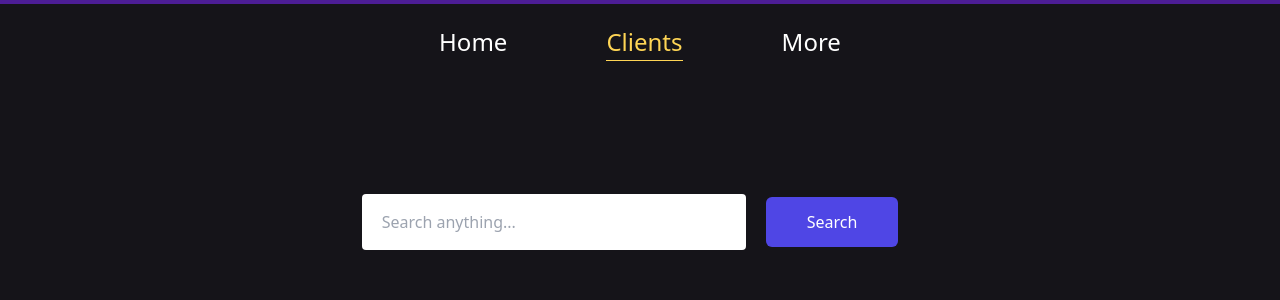
After one commit to cppcoders/Recolient, a Flask app: page /clients in a window 1280 px wide. The commit adds this page. Shown: the top 300 px of the page. Run offline with Flask 2, Linux system fonts and the light colour scheme.

Commit message:
Added clients and more pages

```diff
--- a/main.py
+++ b/main.py
@@ -1,20 +1,20 @@
 from flask import Flask, request, redirect, render_template
 
 
-app = Flask(__name__ , static_url_path='/templates/static')
+app = Flask(__name__ )
 
 
 @app.route("/")
 def index():
     return render_template('home.html')
 
-# @app.route("/clients")
-# def mod():
-#         return render_template('clients.html')
+@app.route("/clients")
+def mod():
+    return render_template('clients.html')
 
-# @app.route("/more")
-# def about():
-#         return render_template('more.html')
+@app.route("/more")
+def about():
+    return render_template('more.html')
 
 
 app.config["TEMPLATES_AUTO_RELOAD"] = True
--- /dev/null
+++ b/templates/clients.html
@@ -0,0 +1,67 @@
+<!DOCTYPE html>
+<html lang="en">
+
+<head>
+        <link href="https://unpkg.com/tailwindcss@^2/dist/tailwind.min.css" rel="stylesheet">
+        <style>
+                body {
+                        background-color: #151419;
+                }
+
+                nav {
+                        background-color: #4C1D95;
+                }
+                .menu {
+                        padding: 20px;
+                        font-size: 1.5em;
+                        color: white;
+                        display: flex;
+                        justify-content: space-evenly;
+                        width: 50%;
+                }
+
+                .menu a:hover {
+                        color: #fed555;
+
+                }
+
+                .selected {
+                        color: #fed555;
+                        border-bottom: 1px solid #fed555;
+                }
+        </style>
+</head>
+
+<body>
+        <nav class="h-1"></nav>
+
+        <div class="flex items-center justify-center">
+                <div class="menu">
+                        <a href="/"><span>Home</span></a>
+                        <a href="/clients" class="selected"><span>Clients</span></a>
+                        <a href="/more"><span>More</span></a>
+                </div>
+        </div>
+        <br>
+        <br>
+        <br>
+        <br>
+
+        <div class="flex justify-center">
+                <div class="container  flex justify-center items-center">
+                        <div> <input type="text" class="h-14 w-96 pr-8 pl-5 rounded z-0 focus:shadow focus:outline-none"
+                                        placeholder="Search anything...">
+                                <div> <i class="fa fa-search text-gray-400 z-20 hover:text-gray-500"></i> </div>
+                        </div>
+                        <button onclick="search_clients()" id="toggle-record"
+                                class="m-5 px-10 py-3 border border-transparent text-base font-medium rounded-md text-white bg-indigo-600 hover:bg-indigo-700">
+                                Search
+                        </button>
+                </div>
+
+        </div>
+
+        <script src="https://code.jquery.com/jquery-3.5.1.slim.min.js"
+                integrity="sha384-DfXdz2htPH0lsSSs5nCTpuj/zy4C+OGpamoFVy38MVBnE+IbbVYUew+OrCXaRkfj"
+                crossorigin="anonymous"></script>
+</body>
```
Also changed, not shown: templates/home.html (+5 -3 lines), templates/more.html (added, +50 -0 lines), static/microphone.png (renamed from templates/static/microphone.png).
